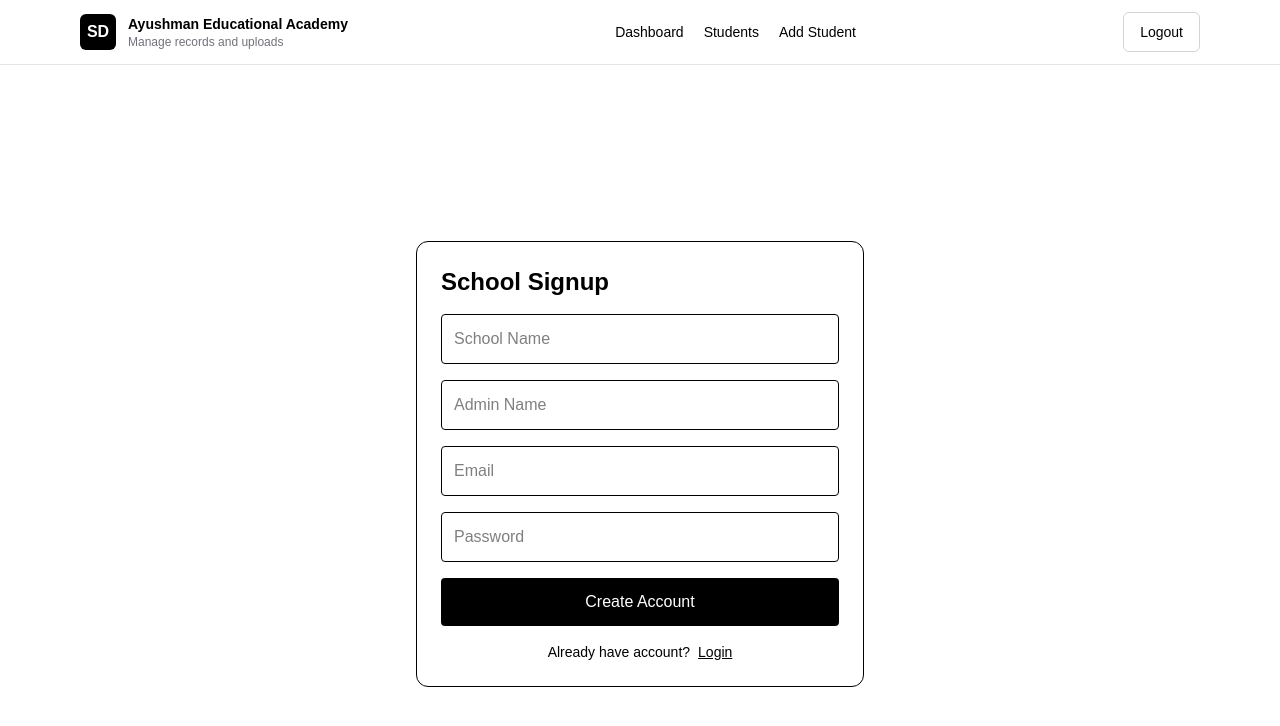
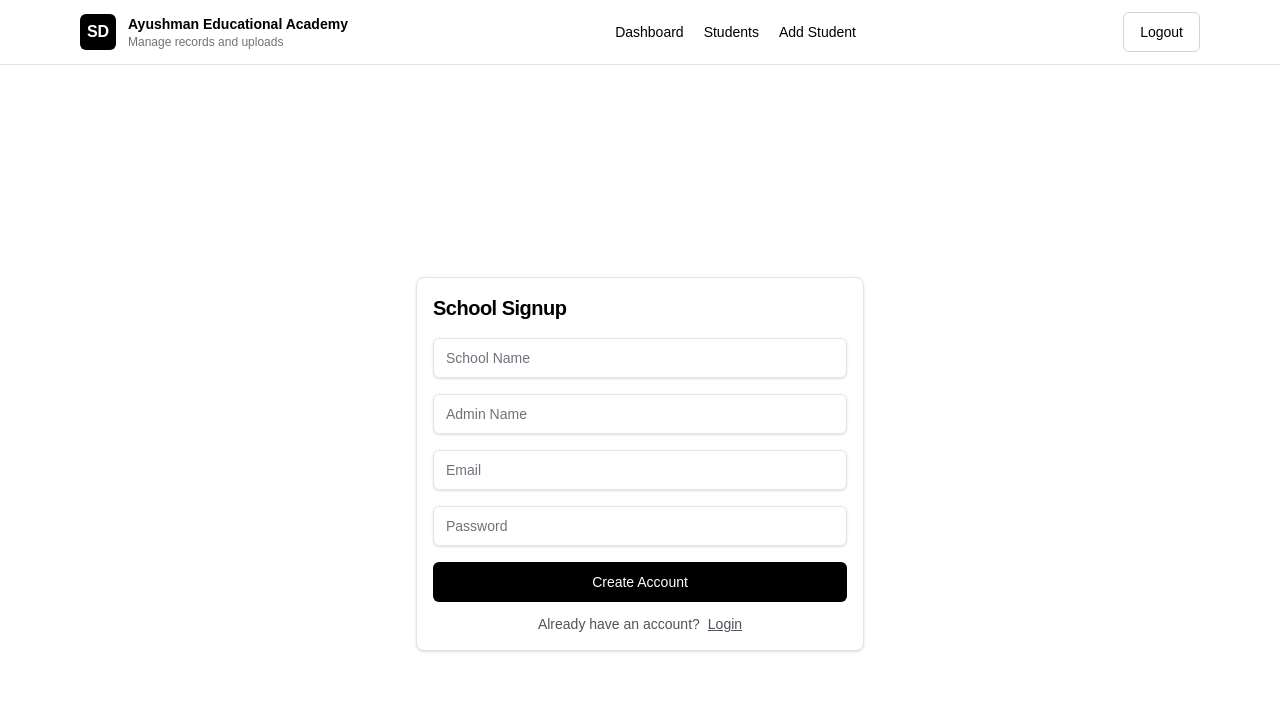
Before and after one commit to ayushv9098/student-doc-management, a Next.js app: page /signup in a window 1280 px wide. Shown: the top 726 px of the page. Built offline with nearby package versions, Linux system fonts and the light colour scheme; no server answers.

Commit message:
Improve signup page design to match dashboard theme

```diff
--- a/app/signup/page.tsx
+++ b/app/signup/page.tsx
@@ -2,7 +2,11 @@
 
 import { useState } from "react";
 import { useRouter } from "next/navigation";
+import Link from "next/link";
 import { createClient } from "@supabase/supabase-js";
+import { Card, CardContent, CardFooter, CardHeader, CardTitle } from "@/components/ui/card";
+import { Input } from "@/components/ui/input";
+import { Button } from "@/components/ui/button";
 
 const supabase = createClient(
   process.env.NEXT_PUBLIC_SUPABASE_URL!,
@@ -12,25 +16,25 @@ const supabase = createClient(
 export default function SignupPage() {
   const router = useRouter();
 
- const [schoolName,setSchoolName]=useState("");
- const [adminName,setAdminName]=useState("");
- const [email,setEmail]=useState("");
- const [password,setPassword]=useState("");
- const [loading,setLoading]=useState(false);
- const [msg,setMsg]=useState("");
+  const [schoolName, setSchoolName] = useState("");
+  const [adminName, setAdminName] = useState("");
+  const [email, setEmail] = useState("");
+  const [password, setPassword] = useState("");
+  const [loading, setLoading] = useState(false);
+  const [msg, setMsg] = useState("");
 
- async function handleSignup(e:any){
+  async function handleSignup(e: any) {
     e.preventDefault();
 
     setLoading(true);
     setMsg("");
 
-   const { data,error } = await supabase.auth.signUp({
+    const { data, error } = await supabase.auth.signUp({
       email,
-      password
+      password,
     });
 
-   if(error){
+    if (error) {
       setMsg(error.message);
       setLoading(false);
       return;
@@ -38,84 +42,86 @@ export default function SignupPage() {
 
     // profile save
     await supabase.from("profiles").insert({
-      id:data.user?.id,
-      school_name:schoolName,
-      admin_name:adminName
+      id: data.user?.id,
+      school_name: schoolName,
+      admin_name: adminName,
     });
 
     setMsg("Account created successfully");
 
-   setTimeout(()=>{
+    setTimeout(() => {
       router.push("/login");
-   },1500);
+    }, 1500);
   }
 
   return (
-<div className="min-h-screen flex items-center justify-center px-4">
-<form
-onSubmit={handleSignup}
-className="w-full max-w-md rounded-xl border p-6 space-y-4"
->
-
-<h1 className="text-2xl font-bold">
-School Signup
-</h1>
-
-<input
-className="w-full border p-3 rounded"
+    <div className="flex min-h-screen items-center justify-center px-4 py-10">
+      <Card className="w-full max-w-md border-zinc-200 dark:border-zinc-800">
+        <CardHeader>
+          <CardTitle className="text-xl font-semibold">School Signup</CardTitle>
+        </CardHeader>
+        <form onSubmit={handleSignup}>
+          <CardContent className="space-y-4">
+            <Input
               placeholder="School Name"
               value={schoolName}
-onChange={(e)=>setSchoolName(e.target.value)}
+              onChange={(e) => setSchoolName(e.target.value)}
               required
+              className="w-full"
             />
-
-<input
-className="w-full border p-3 rounded"
+            <Input
               placeholder="Admin Name"
               value={adminName}
-onChange={(e)=>setAdminName(e.target.value)}
+              onChange={(e) => setAdminName(e.target.value)}
               required
+              className="w-full"
             />
-
-<input
+            <Input
               type="email"
-className="w-full border p-3 rounded"
               placeholder="Email"
               value={email}
-onChange={(e)=>setEmail(e.target.value)}
+              onChange={(e) => setEmail(e.target.value)}
               required
+              className="w-full"
             />
-
-<input
+            <Input
               type="password"
-className="w-full border p-3 rounded"
               placeholder="Password"
               value={password}
-onChange={(e)=>setPassword(e.target.value)}
+              onChange={(e) => setPassword(e.target.value)}
               required
+              className="w-full"
             />
-
-<button
-disabled={loading}
-className="w-full rounded bg-black text-white p-3"
+            {msg && (
+              <p
+                className={`text-sm ${
+                  msg.includes("successfully")
+                    ? "text-green-600 dark:text-green-400"
+                    : "text-red-600 dark:text-red-400"
+                }`}
               >
-{loading ? "Creating..." : "Create Account"}
-</button>
-
-{msg && (
-<p className="text-sm">
                 {msg}
               </p>
             )}
-
-<p className="text-sm text-center">
-Already have account?
-<a href="/login" className="underline ml-2">
+          </CardContent>
+          <CardFooter className="flex flex-col gap-3">
+            <Button
+              type="submit"
+              disabled={loading}
+              className="w-full"
+              variant="default"
+            >
+              {loading ? "Creating..." : "Create Account"}
+            </Button>
+            <p className="text-center text-sm text-zinc-600 dark:text-zinc-400">
+              Already have an account?
+              <Link href="/login" className="ml-2 underline hover:text-black dark:hover:text-white">
                 Login
-</a>
+              </Link>
             </p>
-
+          </CardFooter>
         </form>
+      </Card>
     </div>
   );
 }
```
Lines whose indentation alone changed are shown as unchanged.
